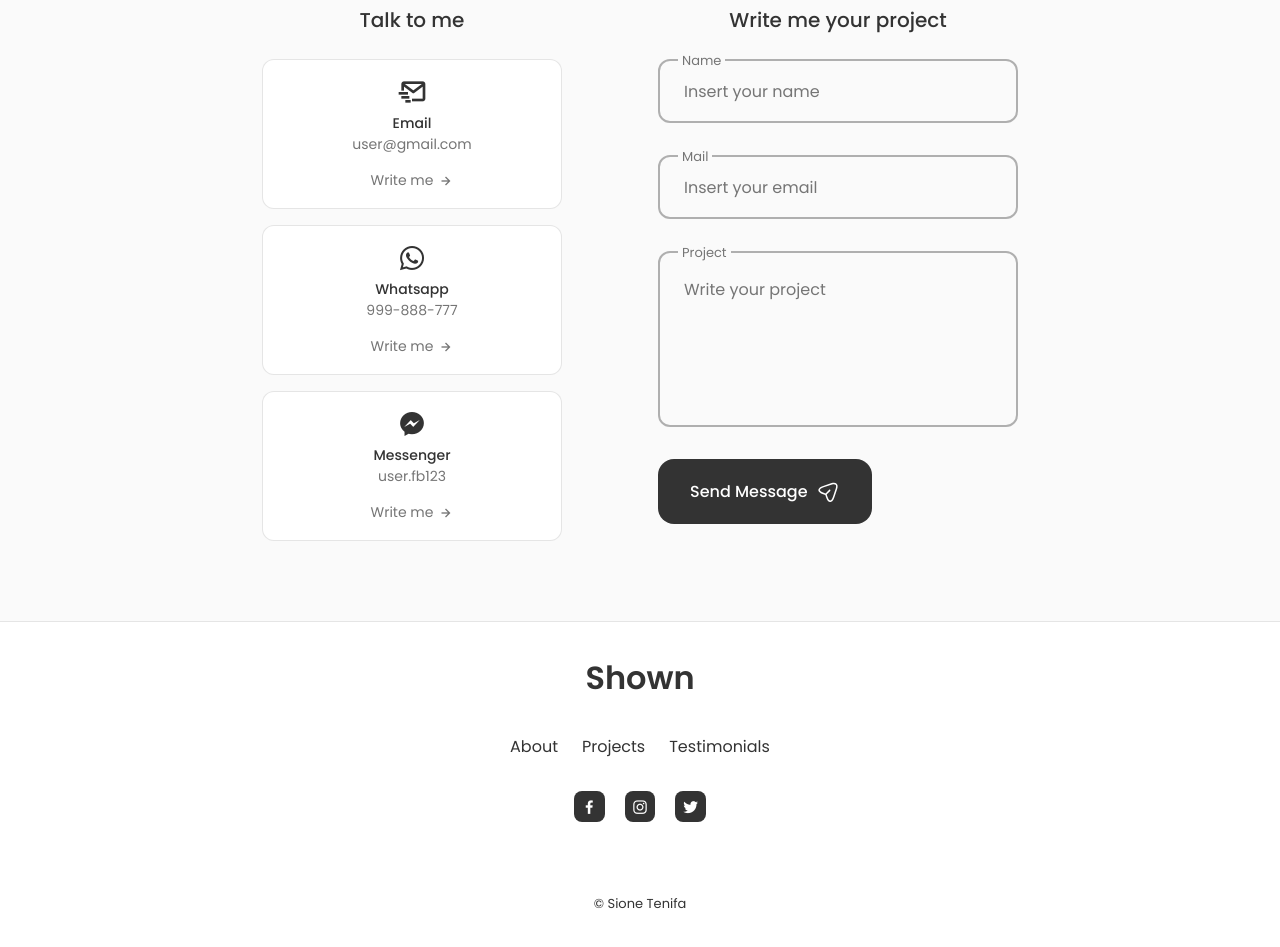
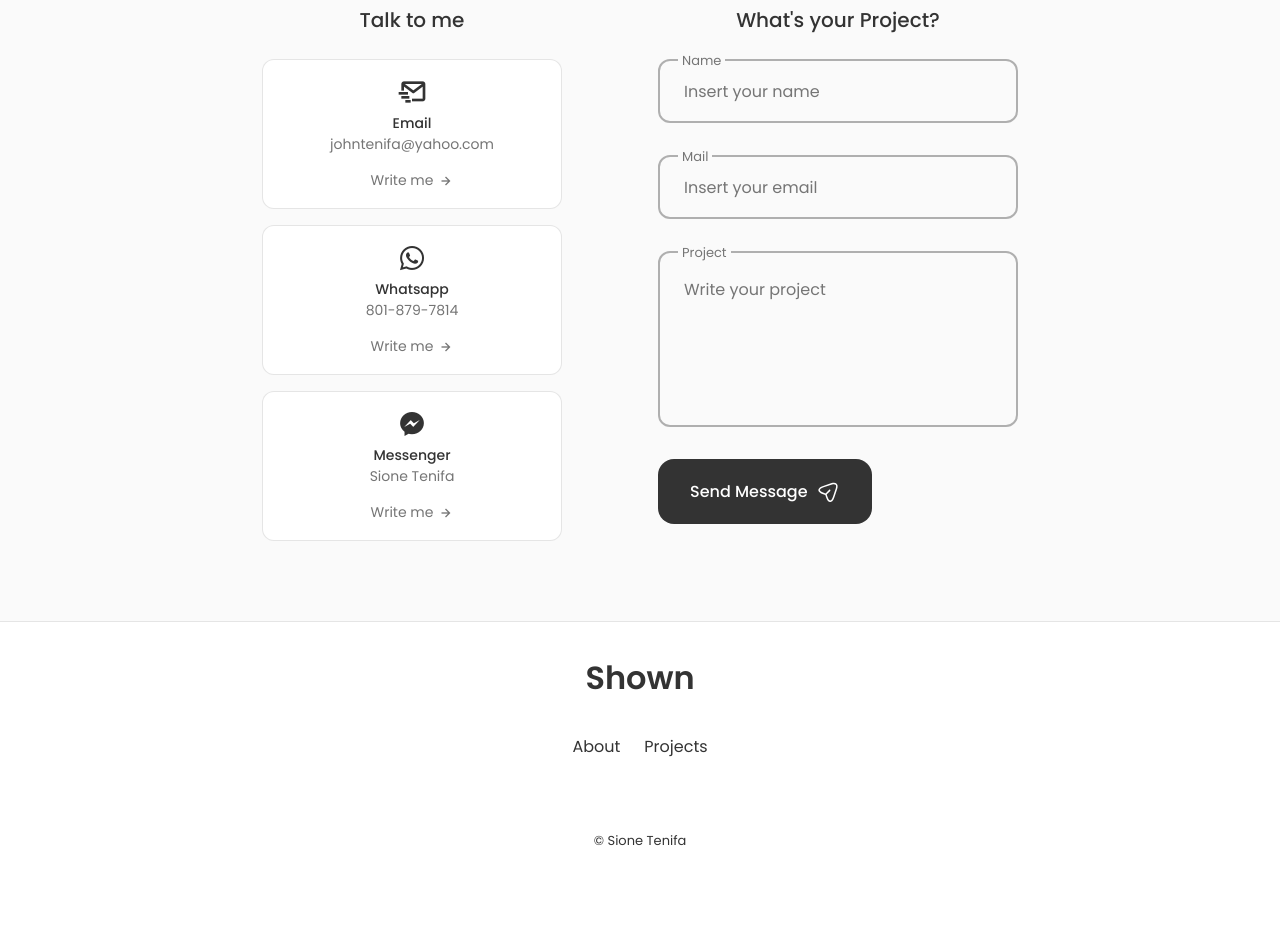
Before and after one commit to Sione-Tenifa/decport, a React (Create React App) app: page / in a window 1280 px wide. Shown: the part 3480-4427 px from the top of the page. Built offline with nearby package versions, Linux system fonts and the light colour scheme.

Commit message:
update-1=02

```diff
--- a/src/components/about/About.jsx
+++ b/src/components/about/About.jsx
@@ -1,7 +1,7 @@
 import React from "react";
 import "./about.css";
 import AboutImg from "../../assets/coaching.jpeg";
-import CV from "../../assets/Smith-Cv.pdf";
+import CV from "../../assets/2023resume.pdf";
 import Info from "./Info";
 
 const About = () => {
--- a/src/components/contact/Contact.jsx
+++ b/src/components/contact/Contact.jsx
@@ -32,10 +32,10 @@ const Contact = () => {
               <i className="bx bx-mail-send contact__card-icon"></i>
 
               <h3 className="contact__card-title">Email</h3>
-              <span className="contact__card-data">user@gmail.com</span>
+              <span className="contact__card-data">johntenifa@yahoo.com</span>
 
               <a
-                href="mailto:examplemail@gmail.com.com"
+                href="mailto:johntenifa@yahoo.com"
                 className="contact__button"
               >
                 Write me{" "}
@@ -47,7 +47,7 @@ const Contact = () => {
               <i className="bx bxl-whatsapp contact__card-icon"></i>
 
               <h3 className="contact__card-title">Whatsapp</h3>
-              <span className="contact__card-data">999-888-777</span>
+              <span className="contact__card-data">801-879-7814</span>
 
               <a
                 href="https://api.whatsapp.com/send?phone=62214408789&text=Hello, more information!"
@@ -62,7 +62,7 @@ const Contact = () => {
               <i className="bx bxl-messenger contact__card-icon"></i>
 
               <h3 className="contact__card-title">Messenger</h3>
-              <span className="contact__card-data">user.fb123</span>
+              <span className="contact__card-data">Sione Tenifa</span>
 
               <a href="https://m.me/crypticalcoder" className="contact__button">
                 Write me{" "}
@@ -73,7 +73,7 @@ const Contact = () => {
         </div>
 
         <div className="contact__content">
-          <h3 className="contact__title">Write me your project</h3>
+          <h3 className="contact__title">What's your Project?</h3>
 
           <form ref={form} onSubmit={sendEmail} className="contact__form">
             <div className="contact__form-div">
--- a/src/components/footer/Footer.jsx
+++ b/src/components/footer/Footer.jsx
@@ -20,14 +20,9 @@ const Footer = () => {
             </a>
           </li>
 
-          <li>
-            <a href="#testimonials" className="footer__link">
-              Testimonials
-            </a>
-          </li>
         </ul>
 
-        <div className="footer__social">
+        {/* <div className="footer__social">
           <a
             href="https://www.facebook.com/"
             className="footer__social-link"
@@ -51,7 +46,7 @@ const Footer = () => {
           >
             <i className="bx bxl-twitter"></i>
           </a>
-        </div>
+        </div> */}
 
         <span className="footer__copy">
           &#169; Sione Tenifa
--- a/src/components/qualification/Qualification.jsx
+++ b/src/components/qualification/Qualification.jsx
@@ -81,7 +81,9 @@ const Qualification = () => {
                 <div className="qualification__calender">
                   <i className="uil uil-calendar-alt"></i> 2020
                 </div>
+
               </div>
+
             </div>
 
           </div>
```
Also changed, not shown: 2 other files (tests, documents, lock files or other folders).
